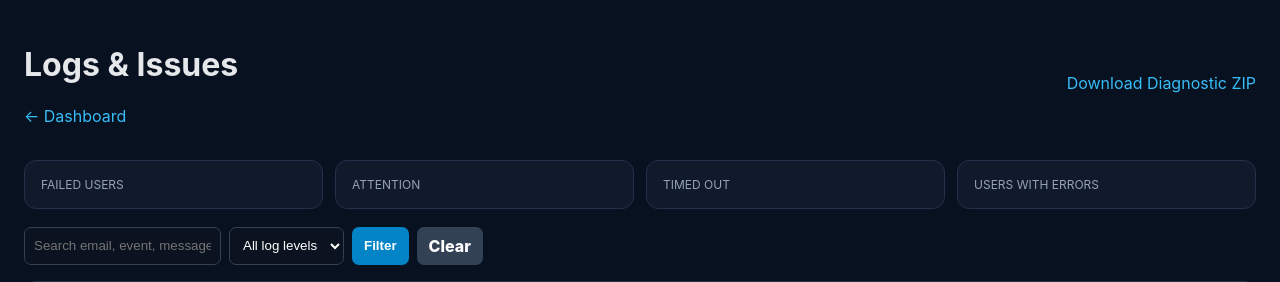
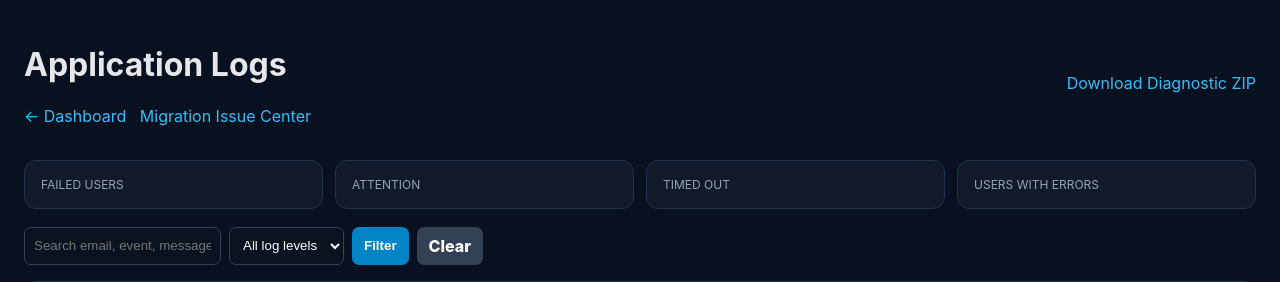
Before and after one commit to nigelebrown/cloudiway-migration-manager, a FastAPI app: template app/templates/logs.html in a window 1280 px wide. Shown: the top 282 px of the page. Run offline with FastAPI, Linux system fonts and the light colour scheme; the template is opened without the code that fills it, so the values that code supplies are empty; parts of the project's set-up code (start-up, migrations or seed data) failed here and were passed over.

Commit message:
Link application logs to the new migration issue center

```diff
--- a/app/templates/logs.html
+++ b/app/templates/logs.html
@@ -9,7 +9,7 @@ a{color:#38bdf8;text-decoration:none}.top{display:flex;justify-content:space-bet
 th,td{padding:8px;border-bottom:1px solid #1f2937;text-align:left;font-size:12px}th{background:#0f172a;position:sticky;top:0}.bad{color:#fca5a5}.mono{font-family:ui-monospace,SFMono-Regular,Consolas,monospace;white-space:pre-wrap;background:#020617;padding:12px;border-radius:8px;max-height:550px;overflow:auto;font-size:12px}
 @media(max-width:800px){.cards{grid-template-columns:1fr 1fr}}
 </style></head><body><div class="wrap">
-<div class="top"><div><h1>Logs & Issues</h1><p><a href="/dashboard">← Dashboard</a></p></div><div><a href="/diagnostics/download">Download Diagnostic ZIP</a></div></div>
+<div class="top"><div><h1>Application Logs</h1><p><a href="/dashboard">← Dashboard</a> &nbsp; <a href="/issues">Migration Issue Center</a></p></div><div><a href="/diagnostics/download">Download Diagnostic ZIP</a></div></div>
 {% if automation_paused %}<div class="notice"><b>Automation paused:</b> {{pause_reason or 'Review required'}}</div>{% endif %}
 <div class="cards">
 <div class="card"><div class="n">{{issue_counts.failed_users}}</div><div class="label">FAILED USERS</div></div>
```
